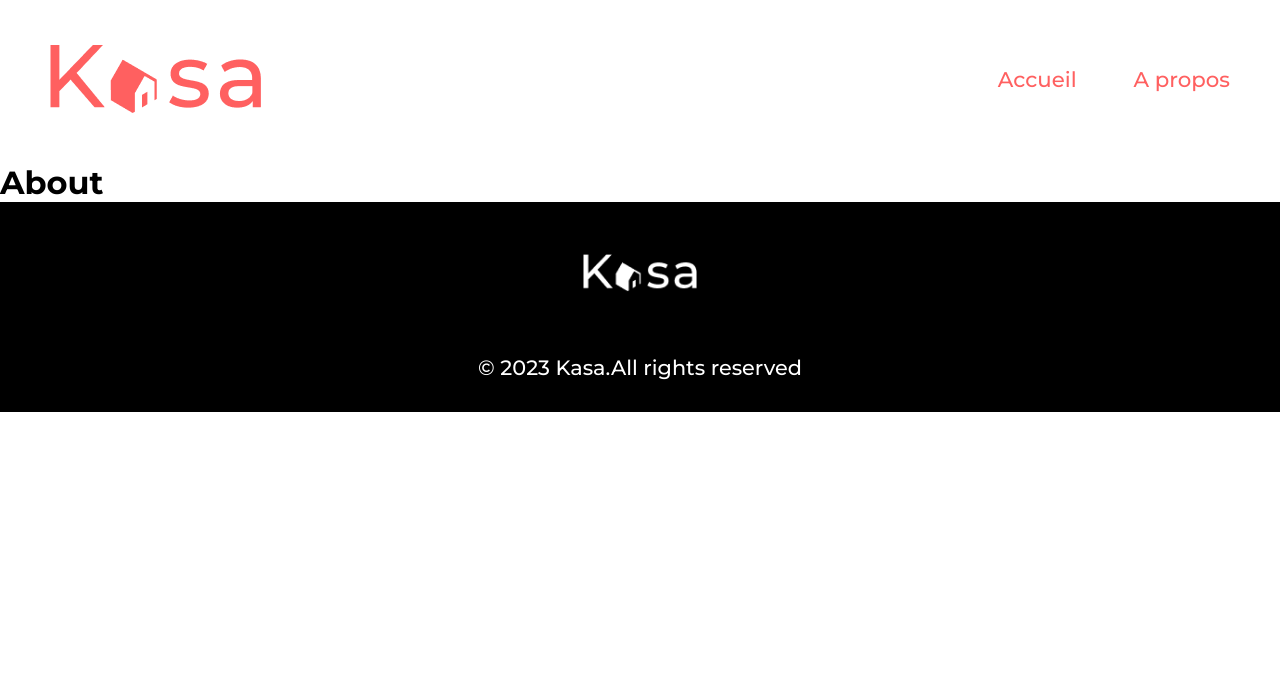
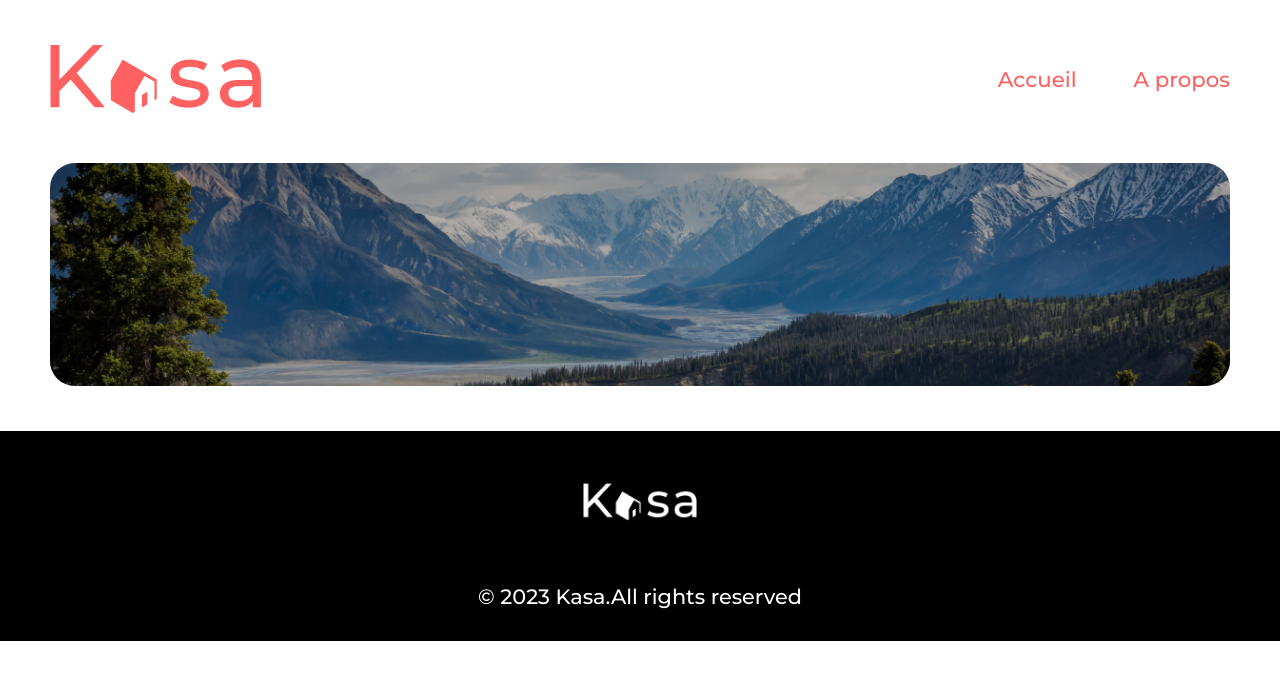
Before and after one commit to rezozero59/06-react-kasa-laurent-delassus, a React (Create React App) app in the folder kasa-delassus/: page /about in a window 1280 px wide. Shown: the top 680 px of the page. Built offline with nearby package versions, Linux system fonts and the light colour scheme.

Commit message:
Démarrage page à propos

```diff
--- /dev/null
+++ b/kasa-delassus/src/components/Banner/BannerAbout.js
@@ -0,0 +1,8 @@
+import React from "react";
+import "./BannerAbout.scss";
+
+function BannerAbout() {
+  return <div className="banner-about-container"></div>;
+}
+
+export default BannerAbout;
--- /dev/null
+++ b/kasa-delassus/src/components/Banner/BannerAbout.scss
@@ -0,0 +1,24 @@
+.banner-about-container {
+  height: 223px;
+  display: flex;
+  justify-content: center;
+  align-items: center;
+  background-image: url("../../../public/about-image.jpg");
+  background-size: cover;
+  background-position: center;
+  margin: 0 50px 45px 50px;
+  border-radius: 25px;
+  position: relative;
+
+  &::before {
+    content: "";
+    position: absolute;
+    top: 0;
+    right: 0;
+    bottom: 0;
+    left: 0;
+    background: rgba(0, 0, 0, 0.3);
+    border-radius: 25px;
+    z-index: 1;
+  }
+}
--- a/kasa-delassus/src/components/Banner/BannerImage.js
+++ b/kasa-delassus/src/components/Banner/BannerImage.js
@@ -2,9 +2,10 @@ import React from "react";
 import "./BannerImage.scss";
 
 function BannerImage() {
+  const bannerTitle = "Chez vous, partout et ailleurs";
   return (
     <div className="banner-container">
-      <h1>Chez vous, partout et ailleurs</h1>
+      <h1>{bannerTitle}</h1>
     </div>
   );
 }
--- a/kasa-delassus/src/pages/About.js
+++ b/kasa-delassus/src/pages/About.js
@@ -1,9 +1,10 @@
 import React from "react";
+import BannerAbout from "../components/Banner/BannerAbout";
 
 function About() {
   return (
     <div>
-      <h1>About</h1>
+      <BannerAbout />
     </div>
   );
 }
--- a/kasa-delassus/src/pages/Router.js
+++ b/kasa-delassus/src/pages/Router.js
@@ -10,8 +10,8 @@ function Router() {
   return (
     <Routes>
       <Route path="/" element={<Home />} />
-
       <Route path="/about" element={<About />} />
+      {/* Routes dynamiques product :id */}
       <Route path="*" element={<ErrorPage />} />
     </Routes>
   );
```
Also changed, not shown: kasa-delassus/public/about-image.jpg (added), kasa-delassus/src/components/Layout.js (added), kasa-delassus/src/components/Layout.module.scss (added).
